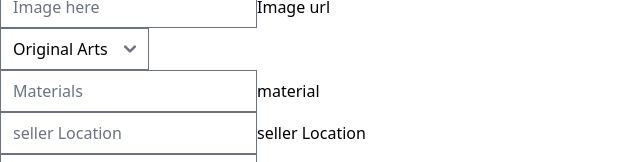
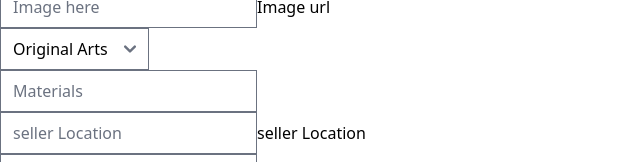
Before and after one commit to Anukeerth-ek/MERN-Antique-Web-App, a React (Vite) app in the folder Frontend/: page /admin/dashboard/upload in a window 1280 px wide. Shown: the part 602-764 px from the top of the page, without its empty margins (0-640 px from the left). Built offline with nearby package versions, Linux system fonts and the light colour scheme.

Commit message:
Wrap up upload section

```diff
--- a/Frontend/src/dashboard/UploadAntiques.jsx
+++ b/Frontend/src/dashboard/UploadAntiques.jsx
@@ -4,36 +4,54 @@ const UploadAntiques = () => {
      const antiqueCategories = ["Original Arts", "Jewelery", "Books", "Home Decor", "Vintage Cars", "Furniture", "Musical"];
 
      const [selectedAntiqueCategory, setSelectedAntiqueCategory] = useState(antiqueCategories[0]);
+     const [materials, setMaterials] = useState([""]);
+
      const handleChangeSelectedValue = (event) => {
           setSelectedAntiqueCategory(event.target.value);
      };
 
      //  handle antique submission
-    const handleAntiqueSubmission = (event)=> {
+     const handleAntiqueSubmission = (event) => {
           event.preventDefault();
           const form = event.target;
 
-        const title = form.title.value
-        const price = form.price.value
+          const title = form.title.value;
+          const price = form.price.value;
           const image = form.image.value;
-        const categories = form.categories.value
-        const description = form.description.value
+          const categories = form.categories.value;
+          const description = form.description.value;
 
           const sellerName = form.sellerName.value;
           const sellerContact = form.sellerContact.value;
           const sellerLocation = form.sellerLocation.value;
-        const materials = form.materials.value
+
 
           const bookObj = {
-            title, price, image, categories, description, materials,
+               title,
+               price,
+               image,
+               categories,
+               description,
+               materials,
                seller: {
                     name: sellerName,
                     contact: sellerContact,
                     location: sellerLocation,
                },
-        }
-        console.log(bookObj)
-    }
+          };
+          console.log(bookObj);
+     };
+
+     // material add section
+     const handleMaterialChange = (index, event) => {
+          const newMaterials = [...materials];
+          newMaterials[index] = event.target.value;
+          setMaterials(newMaterials);
+     };
+
+     const addMaterialField = () => {
+          setMaterials([...materials, ""]);
+     };
 
      return (
           <div className="mt-10">
@@ -130,24 +148,19 @@ const UploadAntiques = () => {
                     {/* third category */}
                     <div className="flex gap-8">
                          {/*material  */}
-                         <div className="lg:w-1/2">
-                              <div className="relative ">
+                         <div className="form-group">
+
+                              {materials.map((material, index) => (
                                    <input
+                                        key={index}
                                         type="text"
-                                        id="materials"
+                                        value={material}
+                                        onChange={(event) => handleMaterialChange(index, event)}
                                         required
-                                        name="materials"
-                                        className="block px-2.5 pb-2.5 pt-4 w-full text-sm text-gray-900 bg-transparent rounded-lg border-1 border-gray-300 appearance-none dark:text-black dark:border-gray-600 dark:focus:border-blue-500 focus:outline-none focus:ring-0 focus:border-blue-600 peer"
                                         placeholder="Materials"
+                                        className=" rounded-md"
                                    />
-                                   <label
-                                        htmlFor="materials"
-                                        value="Materials"
-                                        className="absolute text-sm text-gray-500 dark:text-gray-400 duration-300 transform -translate-y-4 scale-75 top-2 z-10 origin-[0] bg-white  px-2 peer-focus:px-2 peer-focus:text-blue-600 peer-focus:dark:text-blue-500 peer-placeholder-shown:scale-100 peer-placeholder-shown:-translate-y-1/2 peer-placeholder-shown:top-1/2 peer-focus:top-2 peer-focus:scale-75 peer-focus:-translate-y-4 rtl:peer-focus:translate-x-1/4 rtl:peer-focus:left-auto start-1"
-                                   >
-                                        material
-                                   </label>
-                              </div>
+                              ))}
                          </div>
                          {/* location */}
                          <div className="lg:w-1/2">
@@ -215,14 +228,10 @@ const UploadAntiques = () => {
                          </div>
                     </div>
 
-
                     {/* fifth category */}
                     {/* job description */}
                     <div className="lg:w-full">
                          <div className="relative">
-
-
-
                               <textarea
                                    id="description"
                                    required
@@ -236,9 +245,7 @@ const UploadAntiques = () => {
                                    htmlFor="description"
                                    value="Description"
                                    className="absolute text-sm text-gray-500 dark:text-gray-400 duration-300 transform -translate-y-4 scale-75 top-2 z-10 origin-[0] bg-white  px-2 peer-focus:px-2 peer-focus:text-blue-600 peer-focus:dark:text-blue-500 peer-placeholder-shown:scale-100 peer-placeholder-shown:-translate-y-1/2 peer-placeholder-shown:top-1/2 peer-focus:top-2 peer-focus:scale-75 peer-focus:-translate-y-4 rtl:peer-focus:translate-x-1/4 rtl:peer-focus:left-auto start-1"
-                              >
-
-                              </label>
+                              ></label>
                          </div>
                     </div>
 
```
Lines whose indentation alone changed are shown as unchanged.
